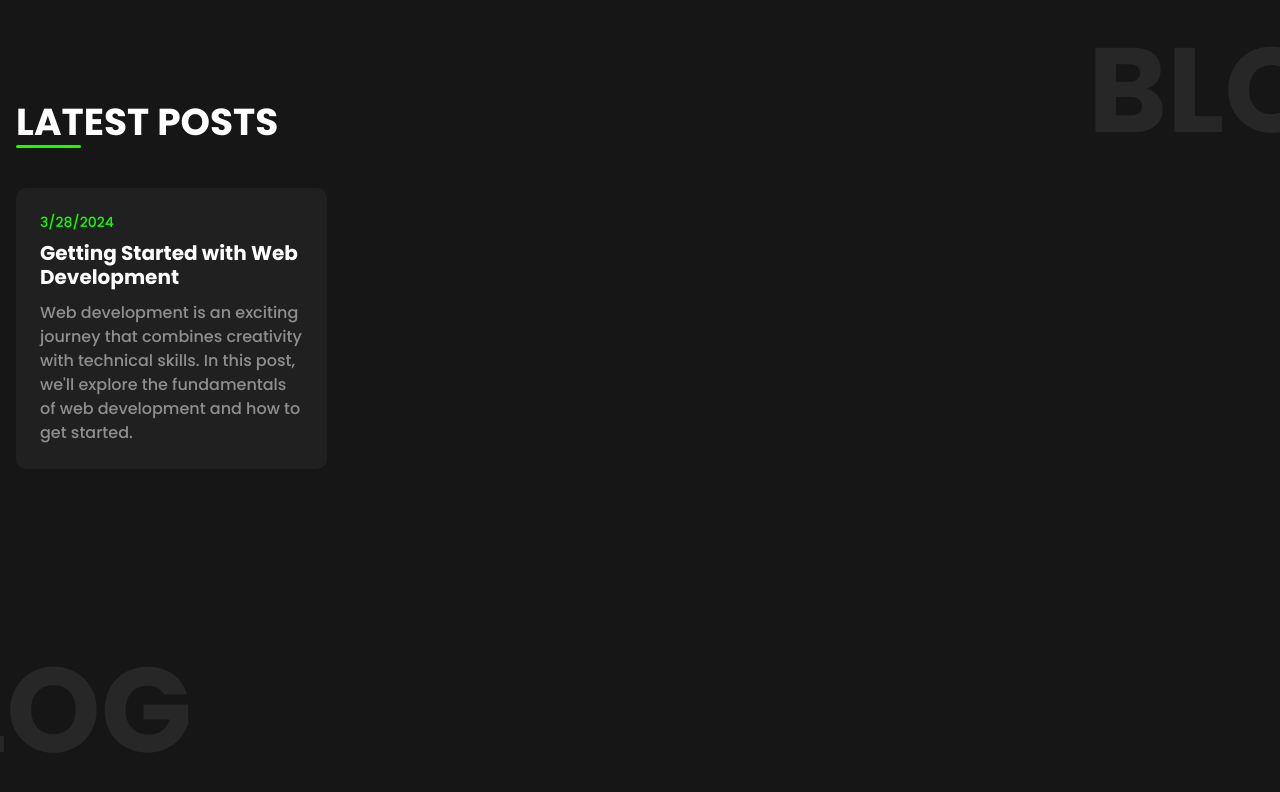
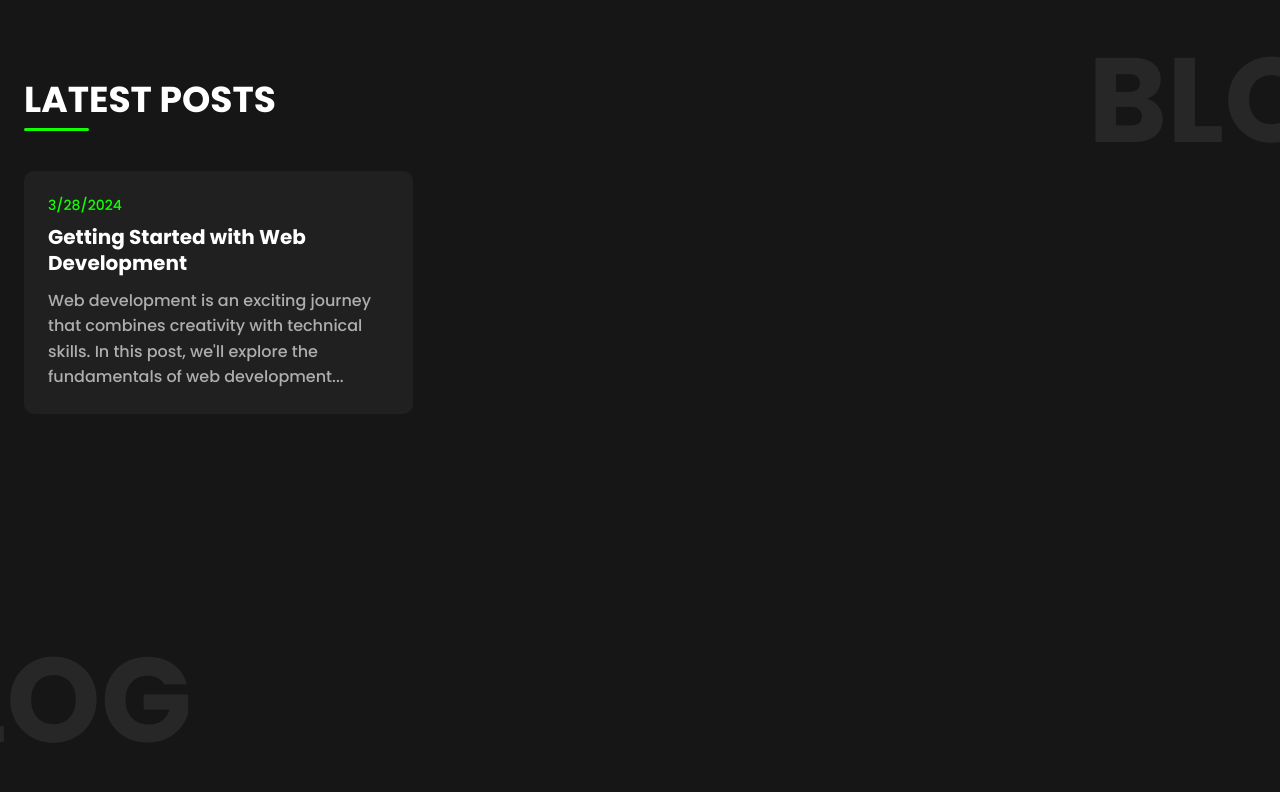
Before and after one commit to dzikriqalampacil/personal-website, a Next.js app: page /blog in a window 1280 px wide. Shown: the top 792 px of the page. Built offline with nearby package versions, Linux system fonts and the light colour scheme.

Commit message:
refactor: blog index page to match the style as in detail page

```diff
--- a/pages/blog/index.js
+++ b/pages/blog/index.js
@@ -15,7 +15,11 @@ function Blog() {
   const [posts, setPosts] = useState([]);
 
   useEffect(() => {
-    setPosts(blogPosts);
+    // Sort posts by date, newest first
+    const sortedPosts = [...blogPosts].sort(
+      (a, b) => new Date(b.date) - new Date(a.date)
+    );
+    setPosts(sortedPosts);
   }, []);
 
   return (
@@ -23,17 +27,21 @@ function Blog() {
       bg={"#161616"}
       minH="100vh"
       position={"relative"}
-      overflow="hidden"
+      overflowX="hidden" // Prevent horizontal overflow
       id="blog"
+      pb={{ base: 16, md: 20 }} // Match bottom padding from detail page
     >
+      {/* --- Background Text - Synced with Detail Page --- */}
       <Text
         fontWeight={700}
         color={"#272727"}
-        fontSize={{ base: "32px", md: "80px", lg: "120px" }}
+        fontSize={{ base: "60px", md: "80px", lg: "120px" }}
         position={"absolute"}
-        right={{ base: "-10", md: "-70", lg: "-130" }}
-        top="0"
+        right={{ base: "-30px", md: "-70", lg: "-130" }}
+        top="10px"
         userSelect={"none"}
+        zIndex={0}
+        opacity={{ base: 0.5, md: 1 }}
       >
         BLOG
       </Text>
@@ -41,64 +49,103 @@ function Blog() {
       <Text
         fontWeight={700}
         color={"#272727"}
-        fontSize={{ base: "32px", md: "80px", lg: "120px" }}
+        fontSize={{ base: "60px", md: "80px", lg: "120px" }}
         position={"absolute"}
-        left={{ base: "-10", md: "-70", lg: "-130" }}
-        bottom="0"
+        left={{ base: "-30px", md: "-70", lg: "-130" }}
+        bottom="10px"
         userSelect={"none"}
+        zIndex={0}
+        opacity={{ base: 0.5, md: 1 }}
       >
         BLOG
       </Text>
 
-      <Container maxW="container.xl" pt="100px" pb="50px">
+      {/* --- Container - Synced with Detail Page --- */}
+      <Container
+        maxW="container.xl"
+        pt={{ base: "60px", md: "80px" }} // Responsive top padding
+        pb="50px"
+        px={{ base: 4, md: 6 }} // Responsive horizontal padding
+        zIndex={1}
+        position="relative"
+      >
+        {/* --- Main Heading - Synced with Detail Page H1 equivalent --- */}
         <Heading
           fontWeight={700}
           color={"white"}
-          fontSize={{ base: "23px", lg: "37.5px" }}
+          fontSize={{ base: "2xl", md: "3xl", lg: "4xl" }} // Match detail page H1 size
+          lineHeight={{ base: 1.2, md: 1.1 }} // Match detail page H1 line height
         >
           LATEST POSTS
         </Heading>
+        {/* --- Underline --- */}
         <Box
           bg="brand.green"
           height={"3px"}
-          width="65px"
+          width={{ base: "50px", md: "65px" }} // Slightly smaller on base
           borderRadius={"10px"}
+          mt={2} // Add small top margin
+          mb={{ base: 8, md: 10 }} // Add bottom margin to space from grid
         />
 
+        {/* --- Blog Post Grid --- */}
         <SimpleGrid
           columns={{ base: 1, md: 2, lg: 3 }}
-          spacing={8}
-          w={{ base: "90%", md: "80%" }}
-          pt="40px"
+          spacing={{ base: 6, md: 8 }} // Slightly less spacing on mobile
+          // Removed fixed width 'w' prop - Container padding handles width now
         >
           {posts.map((post) => (
             <Link
               as={NextLink}
               href={`/blog/${post.slug}`}
               key={post.id}
-              _hover={{ textDecoration: "none" }}
-              style={{ cursor: "pointer" }}
+              _hover={{ textDecoration: "none" }} // Ensure no underline on hover for the link itself
+              display="block" // Ensure link takes up block space for proper hover on card
             >
               <Box
-                bg="brand.black"
+                bg="brand.black" // Use a slightly distinct background if needed, e.g., #1F1F1F
                 p={6}
                 borderRadius="10px"
-                transition="all 0.3s"
+                transition="all 0.2s ease-in-out" // Standardized transition
                 cursor="pointer"
+                height="100%" // Make cards in a row equal height if needed
+                display="flex" // Use flex for better internal alignment
+                flexDirection="column" // Stack content vertically
                 _hover={{
-                  transform: "translateY(-5px)",
-                  boxShadow: "0 4px 20px rgba(19, 255, 0, 0.1)",
-                  cursor: "pointer",
+                  transform: "translateY(-4px)", // Slightly less dramatic lift
+                  boxShadow: "0 5px 15px rgba(19, 255, 0, 0.15)", // Adjusted shadow
                 }}
               >
+                {/* --- Post Metadata --- */}
                 <Text color="brand.green" fontSize="sm" mb={2}>
                   {new Date(post.date).toLocaleDateString()}
                 </Text>
-                <Heading color="white" fontSize="xl" mb={3}>
+                {/* --- Post Title --- */}
+                <Heading
+                  color="white"
+                  fontSize={{ base: "lg", md: "xl" }} // Responsive title size (lg/xl)
+                  lineHeight={1.3} // Add line height
+                  mb={3}
+                  flexGrow={0} // Prevent title from growing excessively if card height forces it
+                >
                   {post.title}
                 </Heading>
-                <Text color="#8F8F8F" fontSize="md">
-                  {post.content.split("\n")[1]}
+                {/* --- Post Excerpt --- */}
+                <Text
+                  color="#AEAEAE" // Match detail page content color
+                  fontSize="md" // Keep excerpt slightly smaller than main content
+                  lineHeight={1.6} // Adjust line height for excerpt
+                  noOfLines={4} // Limit excerpt to 4 lines with ellipsis
+                  flexGrow={1} // Allow excerpt to fill remaining space (pushes date/title up)
+                >
+                  {/* Use a summary field if available, otherwise grab first few lines */}
+                  {post.summary ||
+                    post.content
+                      .split("\n")
+                      .filter((line) => line.trim() && !line.startsWith("#"))
+                      .slice(0, 2)
+                      .join(" ")
+                      .substring(0, 150) + "..."}
                 </Text>
               </Box>
             </Link>
```
